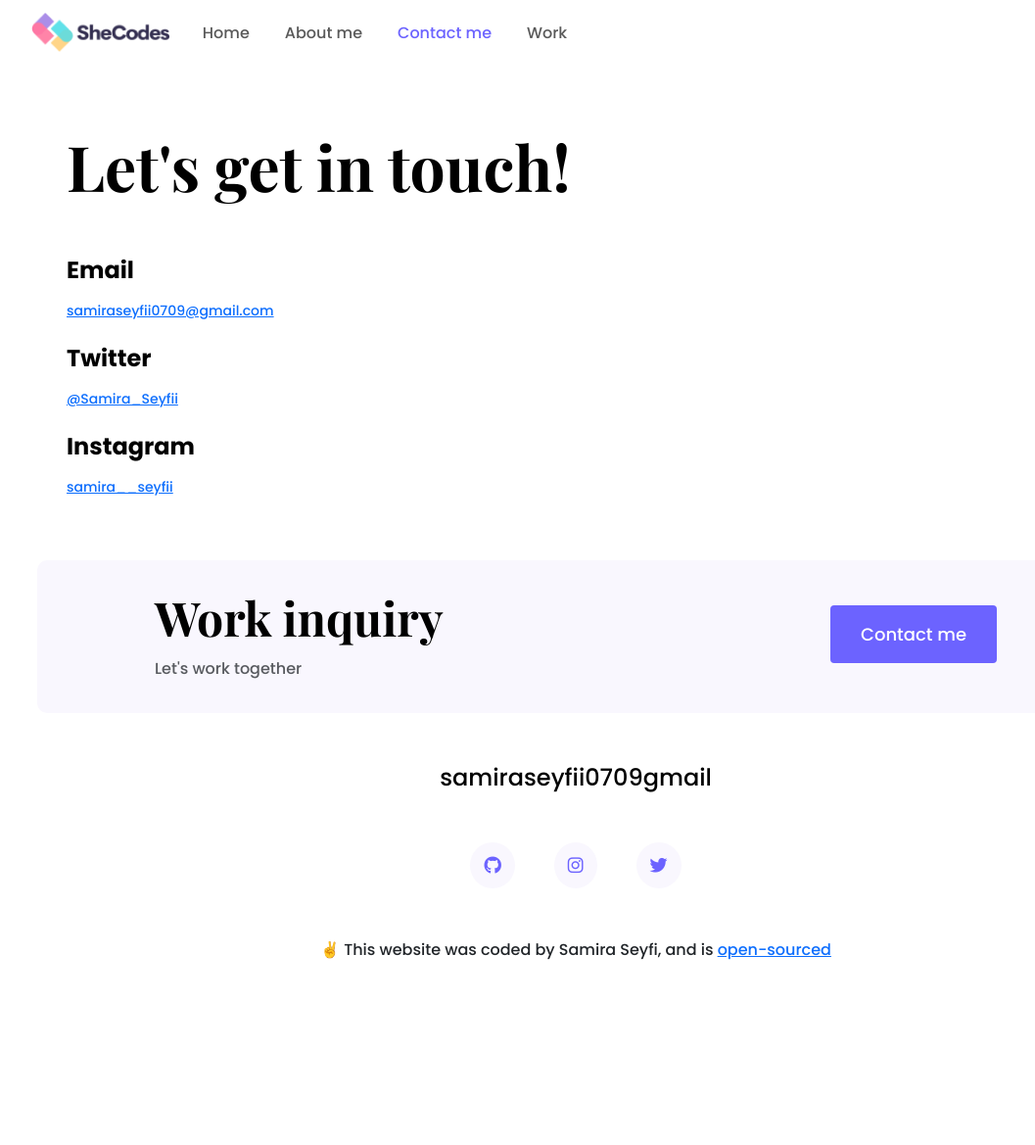
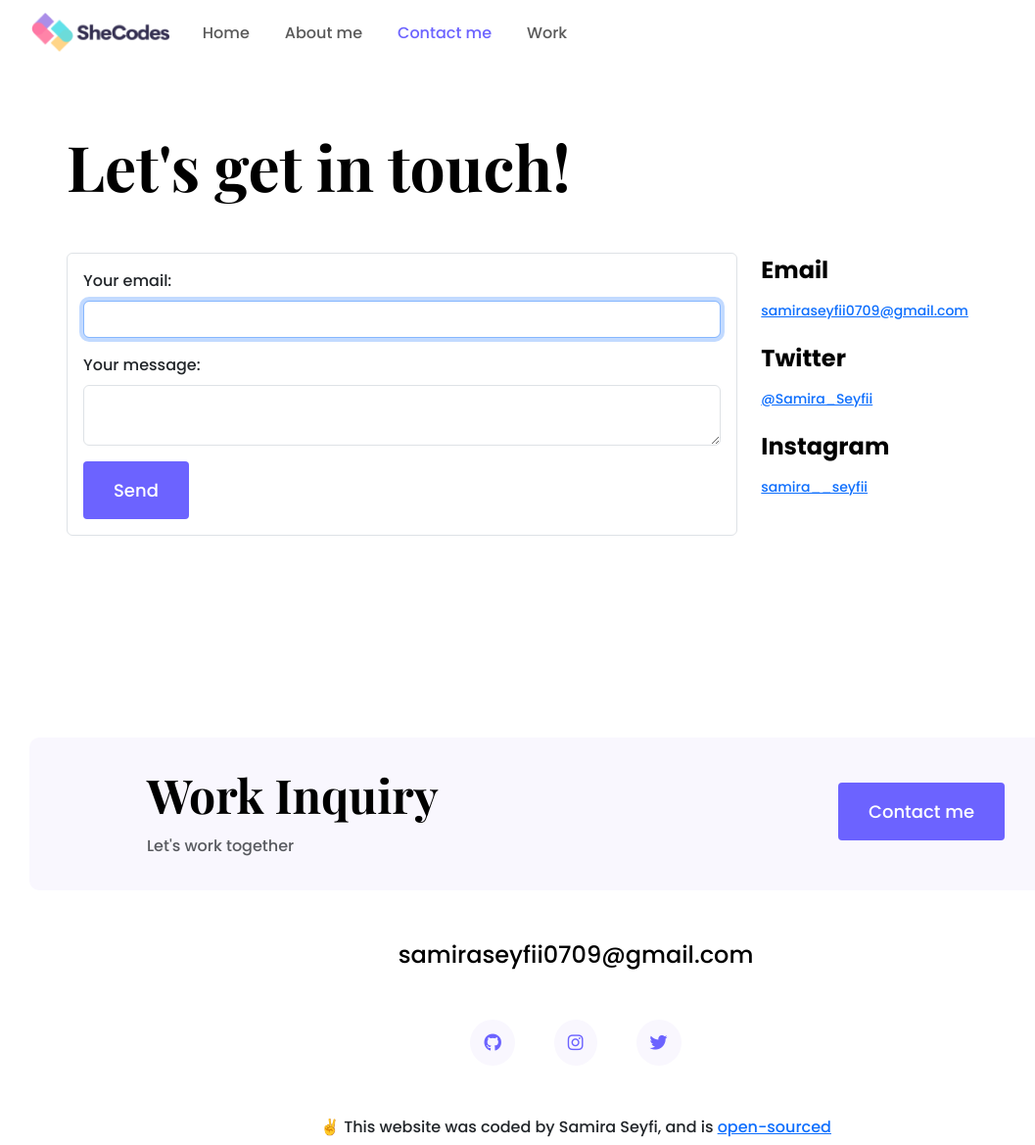
Before and after one commit to Samira77-ss/portfolio-project, a plain HTML site: page contact.html in a window 1280 px wide. Shown: the whole page at 98% size, without its empty margins (52-1109 px from the left). Before the commit the page ends 1145 px from the top, so only its background shows below. Drawn offline with nearby package versions, Linux system fonts and the light colour scheme.

Commit message:
Updated some changes in CSS and HTML

```diff
--- a/contact.html
+++ b/contact.html
@@ -81,73 +81,97 @@
     <div class="content-container container">
       <div class="content">
         <h1 class="mb-5">Let's get in touch!</h1>
+        <div class="row">
+          <div class="col-md-8">
+            <form
+              action="https://formspree.io/f/mwkalajy"
+              method="POST"
+              class="border p-3 rounded mb-3"
+            >
+              <div class="mb-3">
+                <label class="form-label"> Your email: </label>
+                <input
+                  type="email"
+                  name="_replyto"
+                  class="form-control"
+                  required=""
+                  autofocus=""
+                />
+              </div>
+              <div class="mb-3">
+                <label class="form-label"> Your message: </label>
+                <textarea
+                  name="message"
+                  class="form-control"
+                  required=""
+                ></textarea>
+              </div>
+              <button type="submit" class="btn btn-branding">Send</button>
+            </form>
+          </div>
+          <div class="col-md-4">
             <h3>Email</h3>
             <p>
-          <a href="mailto:samiraseyfii0709@gmail.com"
+              <a
+                href="mailto:samiraseyfii0709@gmail.com"
+                title="Email Samira"
+                target="_blank"
                 >samiraseyfii0709@gmail.com</a
               >
             </p>
             <h3>Twitter</h3>
             <p>
-          <a href="https://www.twitter.com/Samira_Seyfii" target="_blank"
+              <a
+                href="https://www.twitter.com/Samira_Seyfii"
+                target="_blank"
+                title="Twitter Profile"
                 >@Samira_Seyfii</a
               >
             </p>
             <h3>Instagram</h3>
             <p>
-          <a href="https://www.instagram.com/samira__seyfii" target="_blank"
+              <a
+                href="https://www.instagram.com/samira__seyfii"
+                target="_blank"
+                title="instagram profile"
                 >samira__seyfii</a
               >
             </p>
           </div>
-      <footer>
+        </div>
+      </div>
+      </div>
+     <footer class="container">
       <div class="contact-box justify-content-between mb-5 d-none d-md-flex">
         <div>
-            <h3>Work inquiry</h3>
+          <h3>Work Inquiry</h3>
           <p class="text-muted">Let's work together</p>
         </div>
         <div>
-            <a
-              href="/contact.html"
-              class="btn btn-branding mt-3"
-              title="Contact Samira"
-              >Contact me</a
-            >
+          <a href="/contact.html" class="btn btn-branding mt-3" title="Contact Samira">
+            Contact me
+          </a>
         </div>
       </div>
       <div class="d-flex justify-content-center mb-5">
-          <a
-            href="mailto:samiraseyfii0709@gmail.com"
-            class="email-link"
-            title="Email Samira"
-            >samiraseyfii0709gmail</a
-          >
+        <a href="mailto:samiraseyfii0709@gmail.com" class="email-link" title="Email Samira">
+         samiraseyfii0709@gmail.com
+        </a>
       </div>
       <div class="social-links d-flex justify-content-center">
-          <a
-            href="https://github.com/Samira77-ss/portfolio-project"
-            target="_blank"
-            title="Github Profile"
-            ><i class="fa-brands fa-github"></i
-          ></a>
-          <a
-            href="https://www.instagram.com/samira__seyfii"
-            title="instagram profile"
-            ><i class="fa-brands fa-instagram"></i
-          ></a>
-          <a
-            href="https://www.twitter.com/Samira_Seyfii"
-            target="_blank"
-            title="Twitter Profile"
-            ><i class="fa-brands fa-twitter"></i
-          ></a>
+        <a href="https://github.com/Samira77-ss/portfolio-project" target="_blank" title="GitHub Profile">
+          <i class="fab fa-github" aria-hidden="true"></i>
+        </a>
+        <a href="https://www.instagram.com/samira__seyfii" target="_blank" title="instragram Profile">
+          <i class="fab fa-instagram" aria-hidden="true"></i>
+        </a>
+        <a href="https://twitter.com/samira_seyfii" target="_blank" title="Twitter Profile">
+          <i class="fab fa-twitter" aria-hidden="true"></i>
+        </a>
       </div>
       <p class="text-center mt-5">
         ✌️ This website was coded by Samira Seyfi, and is
-          <a
-            href="https://github.com/Samira77-ss/portfolio-project"
-            target="_blank"
-          >
+        <a href="https://github.com/Samira77-ss/portfolio-project" target="_blank">
           open-sourced
         </a>
       </p>
--- a/src/styles.css
+++ b/src/styles.css
@@ -33,7 +33,7 @@ p {
   line-height: 30px;
 }
 img {
-  border-radius: 4px;
+  border-radius: 8px;
 }
 footer {
   margin: 60px 0;
@@ -46,13 +46,11 @@ footer .contact-box {
 footer .contact-box p {
   margin: 0;
 }
-footer .email-link {
+footer .email-link,
+.shecodes-link {
   text-decoration: none;
   color: black;
   font-size: 24px;
-}
-footer .email-link:hover {
-  color: var(--branding-color);
 }
 footer .email-link:hover {
   color: var(--branding-color);
@@ -110,13 +108,20 @@ footer .social-links a:hover {
 .content-container {
   padding: 100px 20px;
 }
+
 .btn-branding {
   background: var(--branding-color);
   border-radius: 4px;
   color: white;
+  text-decoration: none;
   font-size: 18px;
   line-height: 27px;
   padding: 15px 30px;
+}
+
+.btn-branding:hover {
+  color: var(--branding-color);
+  background: white;
 }
 .btn-branding-outline {
   border-radius: 4px;
@@ -126,6 +131,12 @@ footer .social-links a:hover {
   line-height: 27px;
   padding: 15px 30px;
 }
+
+.btn-branding-outline:hover {
+  background: var(--branding-color);
+  color: white;
+}
+
 .project-description {
   padding: 120px 60px;
 }
@@ -139,6 +150,16 @@ footer .social-links a:hover {
   padding: 0 10px;
   line-height: 25px;
   display: inline-block;
+}
+.grow {
+  transition: 1s ease;
+}
+
+.grow:hover {
+  -webkit-transform: scale(1.2);
+  -ms-transform: scale(1.2);
+  transform: scale(1.2);
+  transition: 1s ease;
 }
 @media (max-width: 900px) {
   h1 {
```
Also changed, not shown: about.html (+2 -1 lines), index.html (+3 -4 lines), work.html (+19 -0 lines). Lines whose indentation alone changed are shown as unchanged.
